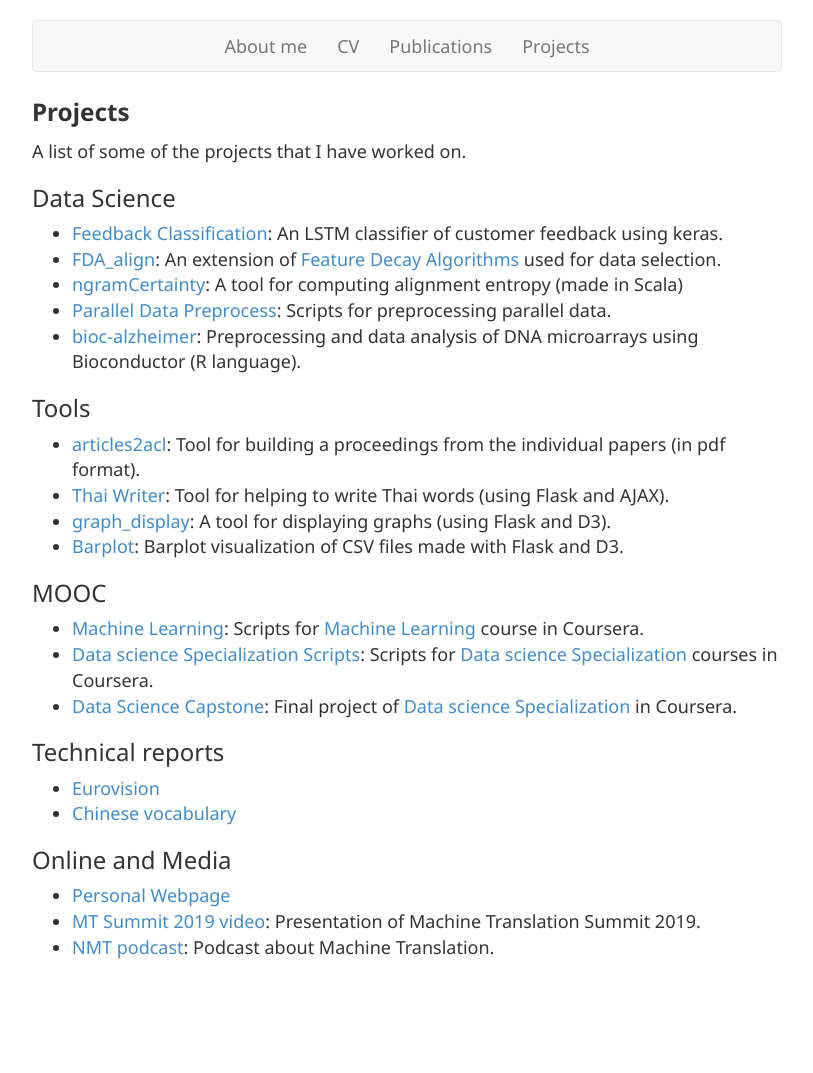
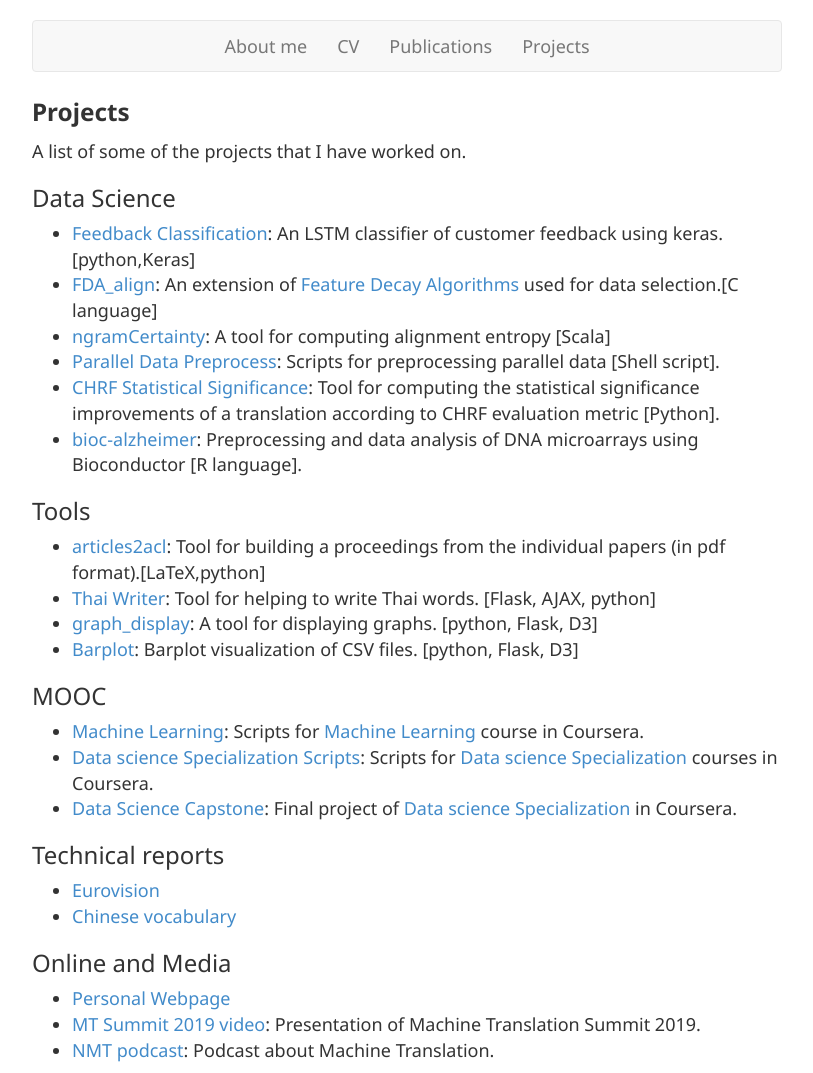
Before and after one commit to alberto-poncelas/alberto-poncelas.github.io, a Jekyll site: the page built from projects.md, in a window 1280 px wide. Shown: the whole page, without its empty margins (233-1046 px from the left). Built offline with Jekyll 4.4.1, drawn with Linux system fonts in a browser that asks for light colours; nearby versions of some CDN libraries; before the commit the page ends 971 px from its top, so only the background shows below that.

Commit message:
Technology tags added

```diff
--- a/projects.md
+++ b/projects.md
@@ -8,17 +8,18 @@ layout: default
 A list of some of the projects that I have worked on.
 
 ### Data Science
-* [Feedback Classification](https://github.com/alberto-poncelas/feedback_classification): An LSTM classifier of customer feedback using keras.
-* [FDA_align](https://github.com/alberto-poncelas/FDA_alignEntr): An extension of [Feature Decay Algorithms](https://github.com/bicici/FDA) used for data selection.
-* [ngramCertainty](https://github.com/alberto-poncelas/ngramCertainty): A tool for computing alignment entropy (made in Scala)
-* [Parallel Data Preprocess](https://github.com/alberto-poncelas/Parallel_Data_Preprocess): Scripts for preprocessing parallel data.
-* [bioc-alzheimer](https://github.com/alberto-poncelas/bioc-alzheimer): Preprocessing and data analysis of DNA microarrays using Bioconductor (R language).
+* [Feedback Classification](https://github.com/alberto-poncelas/feedback_classification): An LSTM classifier of customer feedback using keras. [python,Keras]
+* [FDA_align](https://github.com/alberto-poncelas/FDA_alignEntr): An extension of [Feature Decay Algorithms](https://github.com/bicici/FDA) used for data selection.[C language]
+* [ngramCertainty](https://github.com/alberto-poncelas/ngramCertainty): A tool for computing alignment entropy [Scala]
+* [Parallel Data Preprocess](https://github.com/alberto-poncelas/Parallel_Data_Preprocess): Scripts for preprocessing parallel data [Shell script].
+* [CHRF Statistical Significance](https://github.com/alberto-poncelas/CHRF_stat_signif): Tool for computing the statistical significance improvements of a translation according to CHRF evaluation metric [Python].
+* [bioc-alzheimer](https://github.com/alberto-poncelas/bioc-alzheimer): Preprocessing and data analysis of DNA microarrays using Bioconductor [R language].
 
 ### Tools
-* [articles2acl](https://github.com/alberto-poncelas/articles2acl): Tool for building a proceedings from the individual papers (in pdf format).
-* [Thai Writer](https://github.com/alberto-poncelas/thai_writer): Tool for helping to write Thai words (using Flask and AJAX).
-* [graph_display](https://github.com/alberto-poncelas/graph_display): A tool for displaying graphs (using Flask and D3).
-* [Barplot](https://github.com/alberto-poncelas/data_explorer): Barplot visualization of CSV files made with Flask and D3.
+* [articles2acl](https://github.com/alberto-poncelas/articles2acl): Tool for building a proceedings from the individual papers (in pdf format).[LaTeX,python]
+* [Thai Writer](https://github.com/alberto-poncelas/thai_writer): Tool for helping to write Thai words. [Flask, AJAX, python]
+* [graph_display](https://github.com/alberto-poncelas/graph_display): A tool for displaying graphs. [python, Flask, D3]
+* [Barplot](https://github.com/alberto-poncelas/data_explorer): Barplot visualization of CSV files. [python, Flask, D3]
 
 ### MOOC
 * [Machine Learning](https://github.com/alberto-poncelas/ML_course): Scripts for [Machine Learning](https://www.coursera.org/learn/machine-learning) course in Coursera.
```
